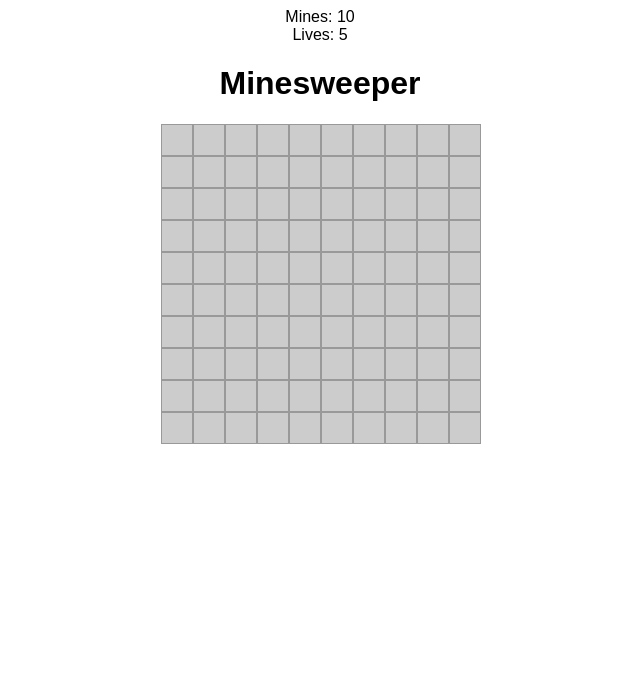
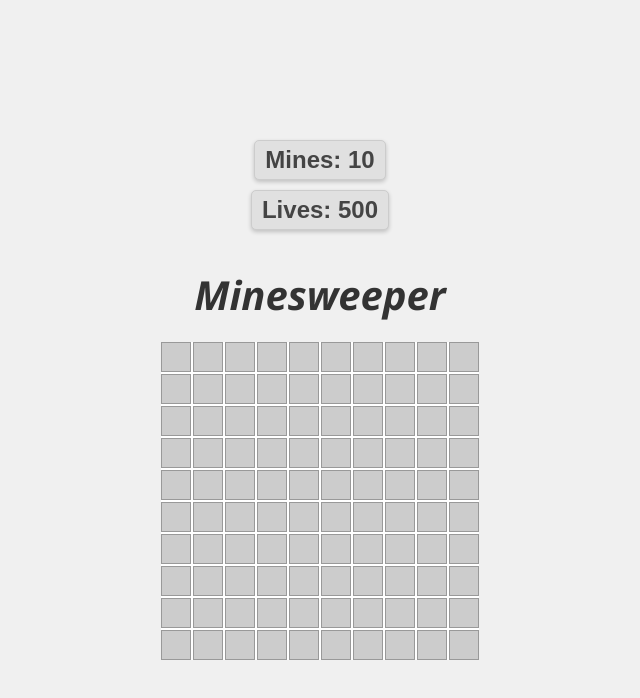
Before and after one commit to MoonSangJin/minesweeper, a website built with Vite: page index.html in a window 1280 px wide. Shown: the whole page, without its empty margins (320-960 px from the left). Built offline with nearby package versions, Linux system fonts and the light colour scheme.

Commit message:
style 작업 및 추가 로직 수정

```diff
--- a/src/game.ts
+++ b/src/game.ts
@@ -22,7 +22,7 @@
     }
 
     init() {
-        this.lives = 5; // 목숨 초기화
+        this.lives = 500; // 목숨 초기화
         this.remainingMines = this.mines; // 남은 폭탄 수 초기화
         this.createBoard();
         this.placeMines();
@@ -91,13 +91,16 @@
     }
 
     renderBoard() {
-        this.gameBoardElement.style.gridTemplateRows = `repeat(${this.rows}, 30px)`;
-        this.gameBoardElement.style.gridTemplateColumns = `repeat(${this.cols}, 30px)`;
+        const cellSize = 30; // px
+        this.gameBoardElement.style.gridTemplateRows = `repeat(${this.rows}, ${cellSize}px)`;
+        this.gameBoardElement.style.gridTemplateColumns = `repeat(${this.cols}, ${cellSize}px)`;
+        this.gameBoardElement.style.height = `${cellSize * this.rows + 2 * (this.rows - 1)}px`; // 보드 높이 조정
+        this.gameBoardElement.style.width = `${cellSize * this.cols + 2 * (this.cols - 1)}px`; // 보드 너비 조정
         this.gameBoardElement.innerHTML = "";
 
         for (let row = 0; row < this.rows; row++) {
             for (let col = 0; col < this.cols; col++) {
-                const cell = document.createElement("div");
+                const cell = document.createElement("div") as HTMLElement;
                 cell.classList.add("cell");
                 cell.dataset.row = row.toString();
                 cell.dataset.col = col.toString();
@@ -110,9 +113,9 @@
                 });
 
                 // Long press for flagging on mobile
-                let pressTimer: NodeJS.Timeout;
+                let pressTimer: number; // 브라우저 환경에서는 number를 사용
                 cell.addEventListener("touchstart", (e) => {
-                    pressTimer = setTimeout(() => this.toggleFlag(row, col), 500);
+                    pressTimer = window.setTimeout(() => this.toggleFlag(row, col), 500);
                 });
                 cell.addEventListener("touchend", () => {
                     clearTimeout(pressTimer);
@@ -127,24 +130,18 @@
         if (!this.isInBounds(row, col) || this.revealed[row][col] || this.flagged[row][col]) return;
 
         this.revealed[row][col] = true;
-        const cell = this.gameBoardElement.querySelector(`.cell[data-row="${row}"][data-col="${col}"]`);
+        const cell = this.gameBoardElement.querySelector(`.cell[data-row="${row}"][data-col="${col}"]`) as HTMLElement;
         if (!cell) return;
 
         if (this.board[row][col] === -1) {
             this.lives--; // 목숨 감소
             cell.classList.add("mine");
             cell.classList.remove("flag");
+            cell.style.backgroundImage = "url('../public/bomb.webp')"; // 폭탄 이미지 설정
             this.remainingMines--; // 폭탄이 터졌으므로 남은 폭탄 수 감소
 
-            const livesElement = document.getElementById("lives");
-            if (livesElement) {
-                livesElement.textContent = `Lives: ${this.lives}`;
-            }
-
-            const minesElement = document.getElementById("mines");
-            if (minesElement) {
-                minesElement.textContent = `Mines: ${this.remainingMines}`;
-            }
+            this.updateLivesUI(); // 목숨 UI 업데이트
+            this.updateMinesUI(); // 남은 폭탄 수 UI 업데이트
 
             if (this.lives <= 0) {
                 this.gameOver(); // 목숨이 0이면 게임 종료 및 초기화
@@ -180,16 +177,14 @@
         if (!this.isInBounds(row, col) || this.revealed[row][col]) return;
 
         this.flagged[row][col] = !this.flagged[row][col];
-        const cell = this.gameBoardElement.querySelector(`.cell[data-row="${row}"][data-col="${col}"]`);
+        const cell = this.gameBoardElement.querySelector(`.cell[data-row="${row}"][data-col="${col}"]`) as HTMLElement;
         if (!cell) return;
 
         if (this.flagged[row][col]) {
             cell.classList.add("flag");
-            // Display a different image for flagged cells
-            cell.style.backgroundImage = "url('../public/flag.png')";
+            cell.style.backgroundImage = "url('../public/flag.png')"; // 깃발 이미지 설정
         } else {
             cell.classList.remove("flag");
-            // Reset to default background image
             cell.style.backgroundImage = "none";
         }
 
@@ -213,7 +208,7 @@
         }
 
         if (allMinesFlagged || allCellsRevealed) {
-            alert("Congratulations! You've won the game!");
+            alert("🥳Congratulations! You've won the game!");
             this.resetGame();
         }
     }
@@ -228,7 +223,9 @@
         for (let row = 0; row < this.rows; row++) {
             for (let col = 0; col < this.cols; col++) {
                 if (this.board[row][col] === -1) {
-                    const cell = this.gameBoardElement.querySelector(`.cell[data-row="${row}"][data-col="${col}"]`);
+                    const cell = this.gameBoardElement.querySelector(
+                        `.cell[data-row="${row}"][data-col="${col}"]`
+                    ) as HTMLElement;
                     if (cell) {
                         cell.classList.add("mine");
                         cell.classList.remove("flag");
--- a/src/style.css
+++ b/src/style.css
@@ -1,54 +1,74 @@
+/* 기본 스타일 설정 */
 body {
     font-family: Arial, sans-serif;
     display: flex;
     flex-direction: column;
     align-items: center;
+    justify-content: center;
+    margin: 0;
+    padding: 0;
+    height: 100vh;
+    overflow: hidden;
+    background-color: #f0f0f0; /* 배경색 추가 */
 }
 
+/* 게임 제목 스타일 */
+h1 {
+    font-family: "Segoe UI", Tahoma, Geneva, Verdana, sans-serif;
+    font-size: 2.5em;
+    font-style: italic;
+    font-weight: bold;
+    color: #333;
+    margin-bottom: 20px;
+}
+
+/* 게임 보드 스타일 */
 #game-board {
     display: grid;
     gap: 2px;
+    max-width: 100vw; /* 최대 너비를 뷰포트 너비로 설정 */
+    max-height: 80vh; /* 최대 높이 설정 */
+    margin: 0 auto; /* 수평 가운데 정렬 */
+    background-color: #fff; /* 게임 보드 배경색 */
+    box-sizing: border-box; /* 패딩과 테두리를 포함한 크기 계산 */
 }
 
+/* 셀 기본 스타일 */
 .cell {
-    width: 30px;
-    height: 30px;
+    width: 100%;
+    height: 100%;
     display: flex;
     align-items: center;
     justify-content: center;
     border: 1px solid #999;
     background-color: #ccc;
     cursor: pointer;
-    transition: box-shadow 0.2s;
+    transition: box-shadow 0.2s, background-color 0.2s;
+    font-size: 1.2em; /* 셀 내부 글씨 크기 */
+    box-sizing: border-box; /* 패딩과 테두리를 포함한 크기 계산 */
 }
 
+/* 셀에 마우스 오버 시 효과 */
 .cell:not(.revealed):not(.mine):not(.flag):hover {
     box-shadow: 0 4px 8px rgba(0, 0, 0, 0.3), 0 6px 20px rgba(0, 0, 0, 0.2);
 }
 
+/* 셀이 공개된 경우의 스타일 */
 .cell.revealed {
     background-color: #fff;
     cursor: default;
 }
 
-.cell.mine {
-    background-color: red;
-}
-
-.cell.flag {
-    background-color: yellow;
-}
-
-/* 폭탄이 표시될 때의 스타일 */
+/* 폭탄이 있는 셀의 스타일 */
 .cell.mine {
     background: url("../public/bomb.webp") no-repeat center center;
     background-size: cover;
     animation: bomb-explosion 0.5s ease-in-out;
 }
 
-/* 깃발이 표시될 때의 스타일 */
+/* 깃발이 있는 셀의 스타일 */
 .cell.flag {
-    background: url("../public/bomb.webp") no-repeat center center;
+    background: url("../public/flag.webp") no-repeat center center; /* 깃발 이미지 */
     background-size: cover;
 }
 
@@ -67,3 +87,23 @@
         opacity: 1;
     }
 }
+
+/* 목숨 및 폭탄 수 표시 스타일 */
+#info-container {
+    display: flex;
+    gap: 20px;
+    margin-bottom: 20px;
+}
+
+#lives,
+#mines {
+    font-size: 1.5em; /* 폰트 크기 조정 */
+    font-weight: bold;
+    color: #444;
+    background-color: #e0e0e0; /* 배경색 추가 */
+    padding: 5px 10px;
+    border-radius: 5px; /* 둥근 모서리 */
+    border: 1px solid #ccc; /* 테두리 추가 */
+    box-shadow: 0 2px 4px rgba(0, 0, 0, 0.2); /* 그림자 효과 */
+    margin-bottom: 10px;
+}
```
